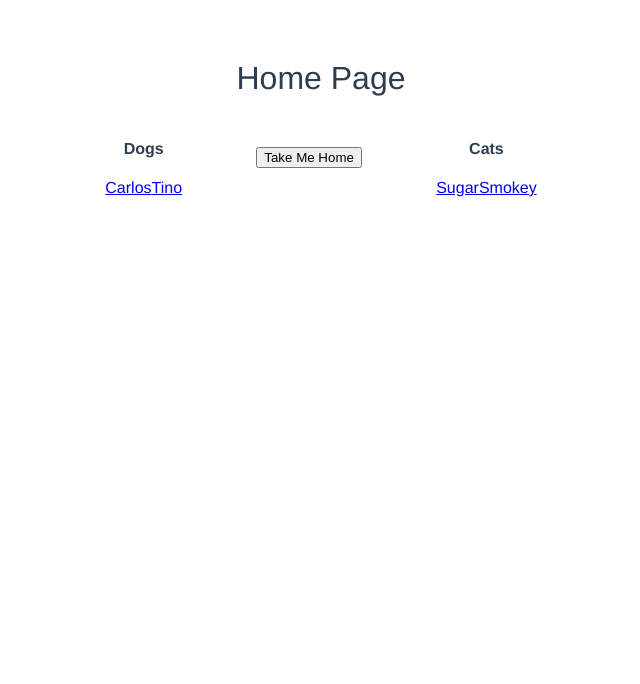
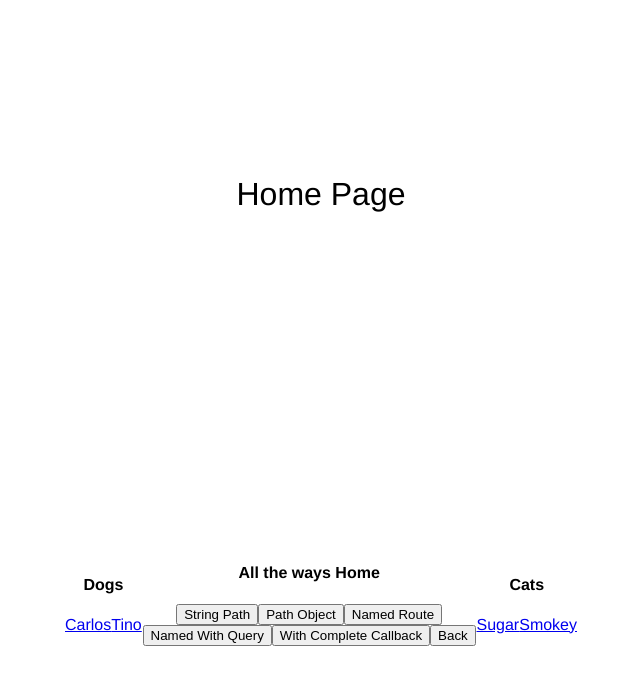
Before and after one commit to jordandoig/vue-router-demo, a Vue app: page / in a window 1280 px wide. Shown: the top 684 px of the page, without its empty margins (319-959 px from the left). Built offline with nearby package versions, Linux system fonts and the light colour scheme.

Commit message:
Fix some issues, add toys link

```diff
--- a/src/App.vue
+++ b/src/App.vue
@@ -1,13 +1,21 @@
 <template>
   <div id="app">
-    <router-view/>
+    <router-view class="main"/>
     <footer>
       <div id="dogs">
         <h4>Dogs</h4>
         <router-link to="/dogs/Carlos">Carlos</router-link>
-        <router-link to="/dogs/Tino">Tino</router-link>
+        <router-link :to="{ name: 'DogHome', params: { name: 'Tino' }}">Tino</router-link>
       </div>
-      <button v-on:click="takeMeHome">Take Me Home</button>
+      <div>
+        <h4>All the ways Home</h4>
+        <button v-on:click="stringPath">String Path</button>
+        <button v-on:click="pathObject">Path Object</button>
+        <button v-on:click="namedRoute">Named Route</button>
+        <button v-on:click="namedWithQuery">Named With Query</button>
+        <button v-on:click="onCompleteCallback">With Complete Callback</button>
+        <button v-on:click="goBack">Back</button>
+      </div>
       <div id="cats">
         <h4>Cats</h4>
         <router-link to="/cats/Sugar">Sugar</router-link>
@@ -21,21 +29,52 @@
 export default {
   name: 'App',
   methods: {
-    takeMeHome () {
+    stringPath () {
+      // literal string path
+      this.$router.push('/')
+    },
+    pathObject () {
+      // object
+      this.$router.push({ path: '/' })
+    },
+    namedRoute () {
+      // named route
       this.$router.push({ name: 'Home' })
+    },
+    namedWithQuery () {
+      // with query, resulting in /?q=why-the-query
+      this.$router.push({ name: 'Home', query: { q: 'why-the-query' } })
+    },
+    onCompleteCallback () {
+      // log to the console on successful route
+      this.$router.push('/', () => {
+        console.log('It worked!')
+      }, () => {
+        console.log('It didn\'t work.')
+      })
+    },
+    goBack () {
+      this.$router.go(-1)
     }
   }
 }
 </script>
 
 <style>
+body {
+  height: 100vh;
+  margin: 0;
+}
+
 #app {
   font-family: 'Avenir', Helvetica, Arial, sans-serif;
   -webkit-font-smoothing: antialiased;
   -moz-osx-font-smoothing: grayscale;
   text-align: center;
-  color: #2c3e50;
-  margin-top: 60px;
+  height: 100%;
+  display: flex;
+  flex-direction: column;
+  justify-content: space-around;
 }
 
 footer {
--- a/src/components/Dog.vue
+++ b/src/components/Dog.vue
@@ -9,12 +9,14 @@
 export default {
   name: 'Dog',
   data () {
+    console.log(this.$route.params.name)
     return {
       name: this.$route.params.name
     }
   },
   watch: {
     $route (to, from) {
+      console.log(to.params.name)
       this.name = to.params.name
     }
   }
--- a/src/components/DogHome.vue
+++ b/src/components/DogHome.vue
@@ -2,12 +2,13 @@
   <div>
     <img :src="imgPath">
     <h1>This dog's name is {{ name }}</h1>
+    <p>{{ name }} likes <router-link :to="{ name: 'DogToys', params: { name }}">Toys!</router-link> </p>
   </div>
 </template>
 
 <script>
 export default {
-  name: 'Dog',
+  name: 'DogHome',
   data () {
     return {
       name: this.$route.params.name,
--- a/src/components/Toys.vue
+++ b/src/components/Toys.vue
@@ -1,5 +1,6 @@
 <template>
   <div>
-    <h1>{{ this.$route.params.name }} doesn't have any toys</h1>
+    <h1>{{ this.$route.params.name }} doesn't have any toys.</h1>
+    <p>Well that sucks.</p>
   </div>
 </template>
```
